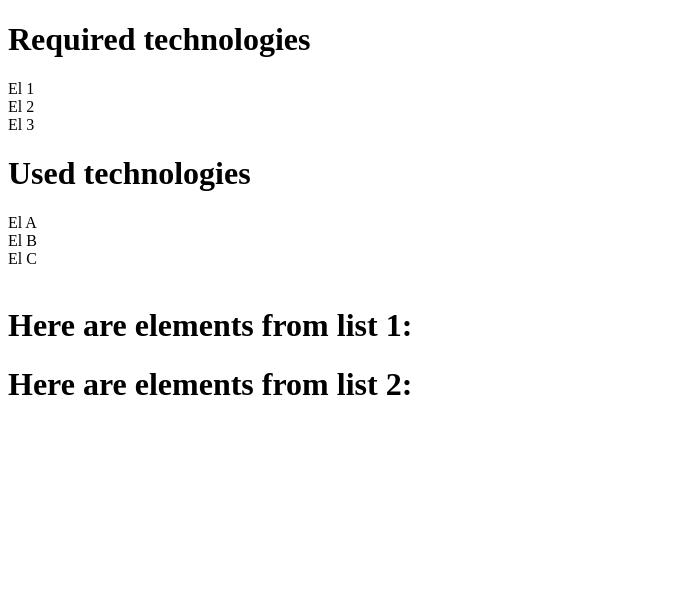
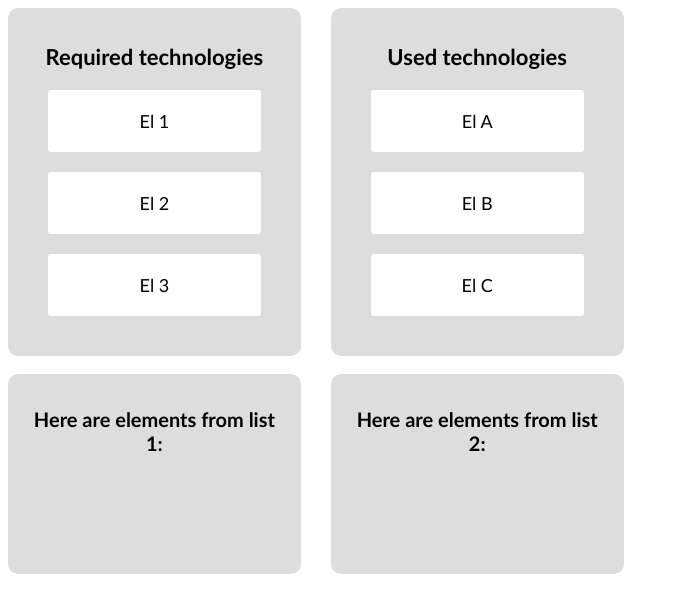
Before and after one commit to Mare181/Exercise-drag-and-drop-lists, a plain HTML site: page index.html in a window 1280 px wide. Shown: the whole page, without its empty margins (0-679 px from the left). Drawn offline with Linux system fonts and the light colour scheme.

Commit message:
Basic style of web application in CSS

```diff
--- a/index.html
+++ b/index.html
@@ -2,6 +2,7 @@
 <html>
 	<head>
 		<title>Drag and drop lists</title>
+		<link href="style.css" rel="stylesheet">
 	</head>
 
 	<body>
--- /dev/null
+++ b/style.css
@@ -0,0 +1,39 @@
+.container{
+	font-family: "Trebuchet MS", sans-serif;
+	display: flex;
+	gap: 30px;
+	text-align:center;
+	font-size: 18px;
+}
+.column{
+	flex-basis: 20%;
+	background: #ddd;
+	min-height: 25vh;
+	padding: 20px;
+	border-radius: 10px;
+}
+.column h1{
+	text-align: center;
+	font-size: 22px;
+}
+.element{
+	background: #fff;
+	margin: 20px;
+	padding: 20px;
+	border-radius: 3px;
+	cursor: pointer;
+}
+.invisible{
+	display: none;
+}
+.column1{
+	flex-basis: 20%;
+	background: #ddd;
+	min-height: 20vh;
+	padding: 20px;
+	border-radius: 10px;
+}
+.column1 h1{
+	text-align: center;
+	font-size: 20px;
+}
```
